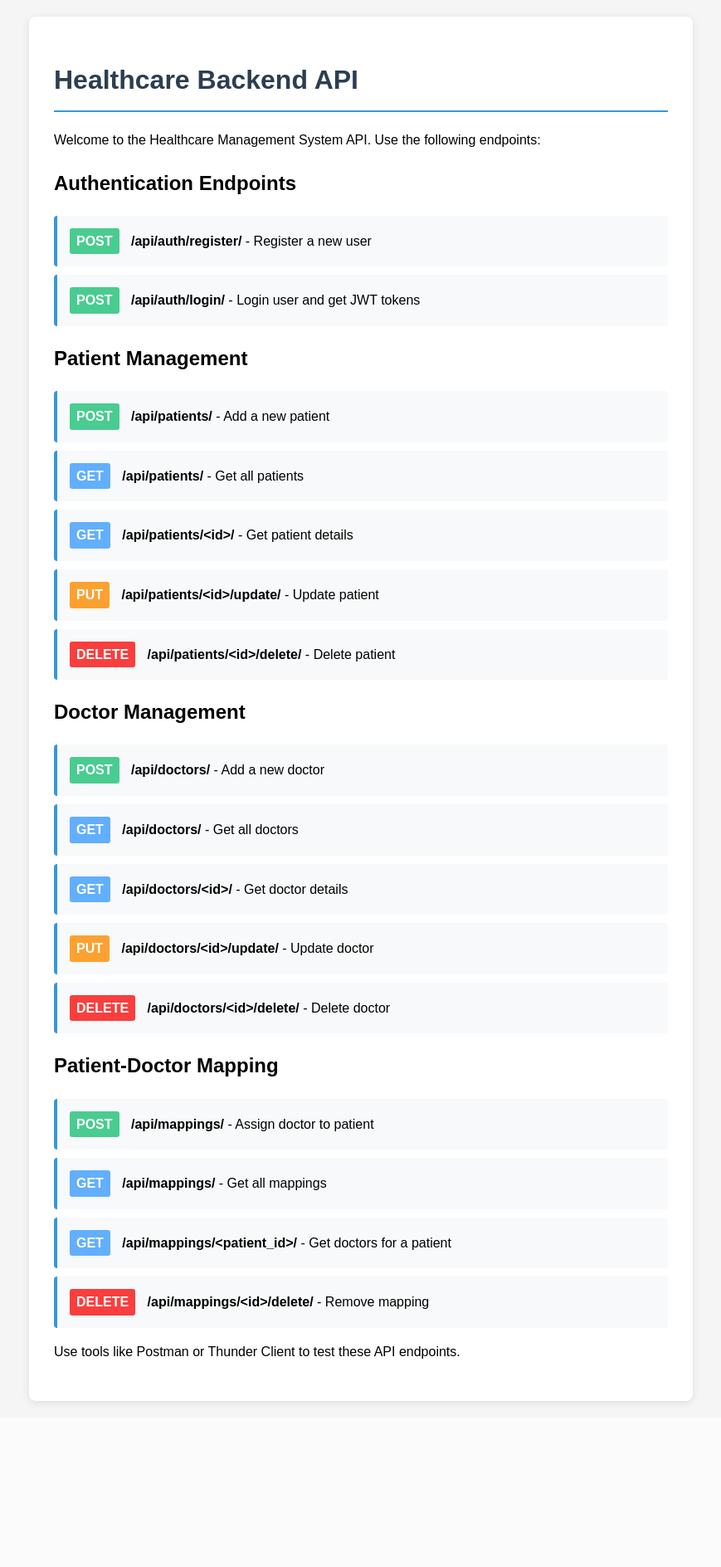
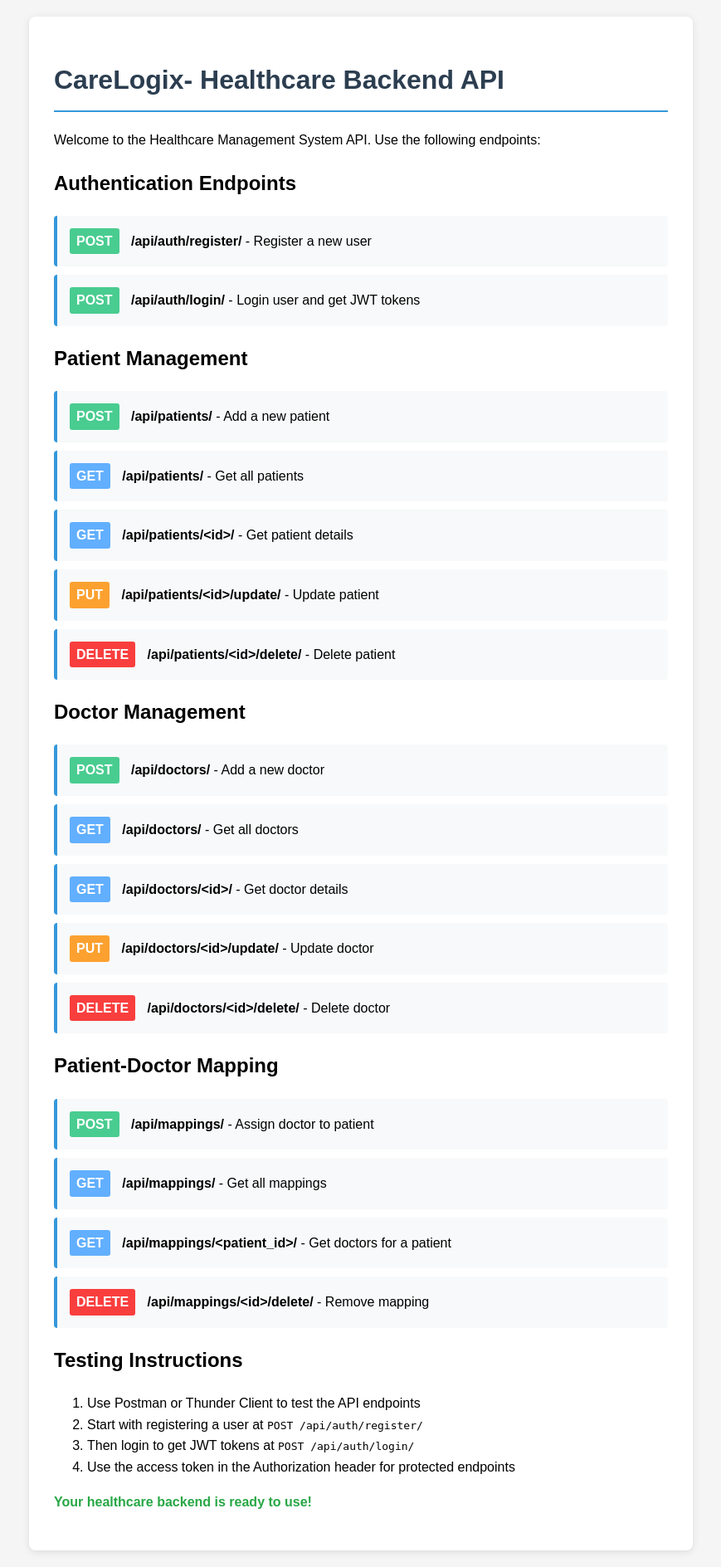
Before and after one commit to AneeshaNigam/CareLogix---A-Healthcare-Management-System, a Django app: page / in a window 1280 px wide. Shown: the whole page at 83% size, without its empty margins (205-1074 px from the left). Before the commit the page ends 1693 px from the top, so only its background shows below. Run offline with Django 4.2, Linux system fonts and the light colour scheme.

Commit message:
added a template html file for server side rendering

```diff
--- a/CareLogix/templates/home.html
+++ b/templates/home.html
@@ -3,7 +3,7 @@
 <head>
     <meta charset="UTF-8">
     <meta name="viewport" content="width=device-width, initial-scale=1.0">
-    <title>Healthcare Backend API</title>
+    <title>CareLogix- Healthcare Backend API</title>
     <style>
         body {
             font-family: Arial, sans-serif;
@@ -37,16 +37,21 @@
             border-radius: 3px;
             font-weight: bold;
             margin-right: 10px;
+            color: white;
         }
-        .get { background: #61affe; color: white; }
-        .post { background: #49cc90; color: white; }
-        .put { background: #fca130; color: white; }
-        .delete { background: #f93e3e; color: white; }
+        .get { background: #61affe; }
+        .post { background: #49cc90; }
+        .put { background: #fca130; }
+        .delete { background: #f93e3e; }
+        .success {
+            color: #28a745;
+            font-weight: bold;
+        }
     </style>
 </head>
 <body>
     <div class="container">
-        <h1>Healthcare Backend API</h1>
+        <h1>CareLogix- Healthcare Backend API</h1>
         <p>Welcome to the Healthcare Management System API. Use the following endpoints:</p>
 
         <h2>Authentication Endpoints</h2>
@@ -121,7 +126,15 @@
             <strong>/api/mappings/&lt;id&gt;/delete/</strong> - Remove mapping
         </div>
 
-        <p>Use tools like Postman or Thunder Client to test these API endpoints.</p>
+        <h2>Testing Instructions</h2>
+        <ol>
+            <li>Use Postman or Thunder Client to test the API endpoints</li>
+            <li>Start with registering a user at <code>POST /api/auth/register/</code></li>
+            <li>Then login to get JWT tokens at <code>POST /api/auth/login/</code></li>
+            <li>Use the access token in the Authorization header for protected endpoints</li>
+        </ol>
+
+        <p class="success">Your healthcare backend is ready to use!</p>
     </div>
 </body>
 </html>
```
